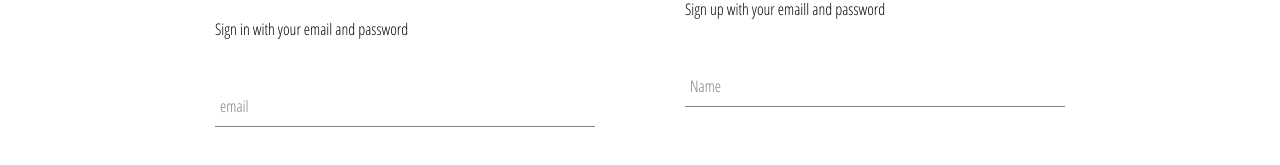
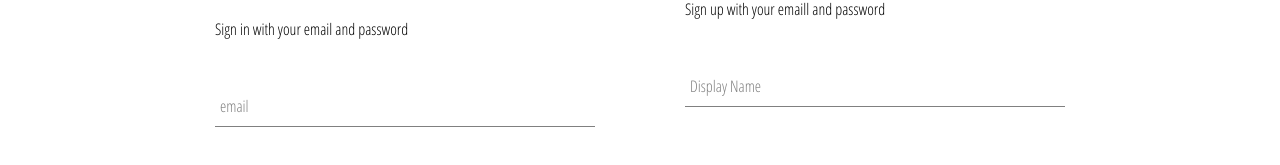
Before and after one commit to ahmedosama-st/react-shopcart, a React (Create React App) app: page /auth in a window 1280 px wide. Shown: the part 175-340 px from the top of the page. Built offline with nearby package versions, Linux system fonts and the light colour scheme; no server answers.

Commit message:
Integrated firebase and authentication

```diff
--- a/src/App.js
+++ b/src/App.js
@@ -28,8 +28,9 @@ class App extends Component {
             },
           });
         });
+      } else {
+        this.setState({ currentUser: userAuth });
       }
-      this.setState({ currentUser: userAuth });
     });
   }
 
--- a/src/components/sign-in.jsx
+++ b/src/components/sign-in.jsx
@@ -5,7 +5,7 @@ import "../assets/scss/sign-in.scss";
 import FormInput from "./partials/form-input";
 import Button from "./partials/button";
 
-import { signInWithGoogle } from "../firebase/init";
+import { signInWithGoogle, auth } from "../firebase/init";
 
 class SignIn extends Component {
   constructor(props) {
@@ -14,10 +14,15 @@ class SignIn extends Component {
     this.state = { email: "", password: "" };
   }
 
-  handleSubmit = (e) => {
+  handleSubmit = async (e) => {
     e.preventDefault();
-
-    this.setState({ email: "", password: "" });
+    const { email, password } = this.state;
+    try {
+      await auth.signInWithEmailAndPassword(email, password);
+      this.setState({ email: "", password: "" });
+    } catch (err) {
+      console.log("failed to sign in", err.message);
+    }
   };
 
   handleChange = (e) => {
--- a/src/components/sign-up.jsx
+++ b/src/components/sign-up.jsx
@@ -6,11 +6,11 @@ import { auth, createUserProfileDocument } from "../firebase/init";
 import "../assets/scss/sign-up.scss";
 
 class SignUp extends Component {
-  state = { name: "", email: "", password: "", confirmPassword: "" };
+  state = { displayName: "", email: "", password: "", confirmPassword: "" };
 
   handleSubmit = async (event) => {
     event.preventDefault();
-    const { name, email, password, confirmPassword } = this.state;
+    const { displayName, email, password, confirmPassword } = this.state;
 
     if (password !== confirmPassword) {
       alert("password don't match");
@@ -23,9 +23,14 @@ class SignUp extends Component {
         password
       );
 
-      await createUserProfileDocument(user, { name });
+      await createUserProfileDocument(user, { displayName });
 
-      this.setState({ name: "", email: "", password: "", confirmPassword: "" });
+      this.setState({
+        displayName: "",
+        email: "",
+        password: "",
+        confirmPassword: "",
+      });
     } catch (err) {
       console.log(err);
     }
@@ -38,7 +43,7 @@ class SignUp extends Component {
   };
 
   render() {
-    const { name, email, password, confirmPassword } = this.state;
+    const { displayName, email, password, confirmPassword } = this.state;
 
     return (
       <div className="sign-up">
@@ -47,10 +52,10 @@ class SignUp extends Component {
         <form onSubmit={this.handleSubmit} className="sign-up-form">
           <FormInput
             type="text"
-            name="name"
-            value={name}
+            name="displayName"
+            value={displayName}
             handleChange={this.handleChange}
-            label="Name"
+            label="Display Name"
             required
           />
 
--- a/src/firebase/init.js
+++ b/src/firebase/init.js
@@ -19,12 +19,12 @@ export const createUserProfileDocument = async (userAuth, additionalData) => {
   const snapShot = await userRef.get();
 
   if (!snapShot.exists) {
-    const { name, email } = userAuth;
+    const { displayName, email } = userAuth;
     const createdAt = new Date();
 
     try {
       await userRef.set({
-        name,
+        displayName,
         email,
         createdAt,
         ...additionalData,
```
